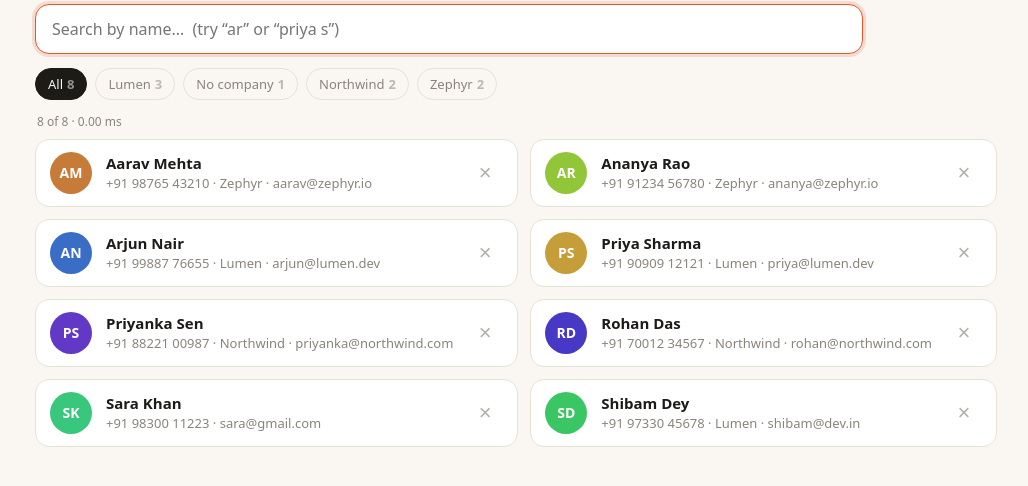
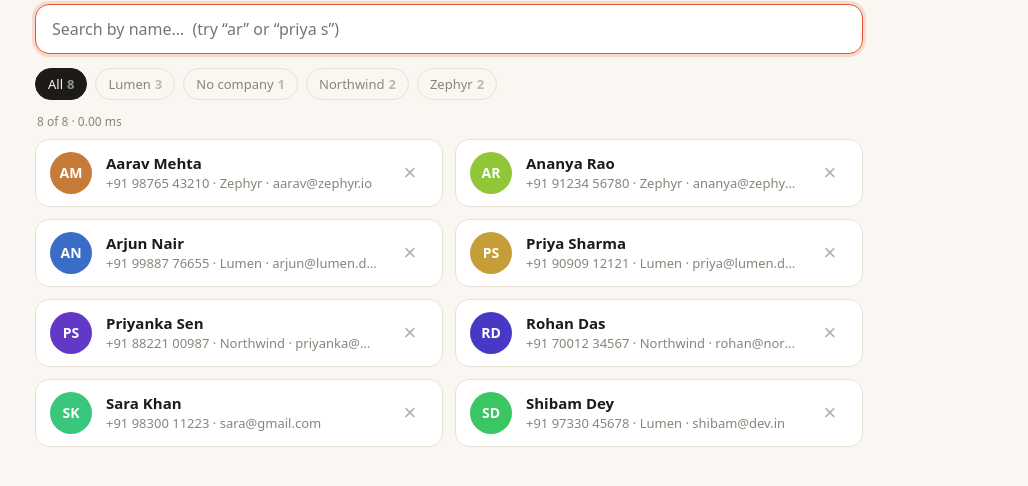
Before and after one commit to ShibamDey69/smart-contact-book, a plain HTML site: page index.html in a window 1280 px wide. Shown: the part 120-606 px from the top of the page, without its empty margins (191-1219 px from the left). Drawn offline with Linux system fonts and the light colour scheme.

Commit message:
Updated the websit3 design with responsive view

```diff
--- a/style.css
+++ b/style.css
@@ -105,7 +105,7 @@ input:focus {
   font-variant-numeric: tabular-nums;
 }
 
-ul { list-style: none; padding: 0; display: grid; gap: var(--gap); }
+ul { list-style: none; padding: 0; display: grid; grid-template-columns: minmax(0, 1fr); gap: var(--gap); }
 
 li {
   display: flex;
@@ -115,6 +115,7 @@ li {
   border: 1px solid var(--line);
   border-radius: var(--radius);
   padding: 12px 14px;
+  min-width: 0;
   animation: in .2s ease both;
 }
 @keyframes in { from { opacity: 0; transform: translateY(4px); } }
@@ -178,7 +179,7 @@ dialog label input { margin-top: 4px; }
 
 @media (min-width: 720px) {
   main { max-width: 860px; }
-  ul { grid-template-columns: 1fr 1fr; }
+  ul { grid-template-columns: repeat(2, minmax(0, 1fr)); }
 }
 
 @media (max-width: 480px) {
```
